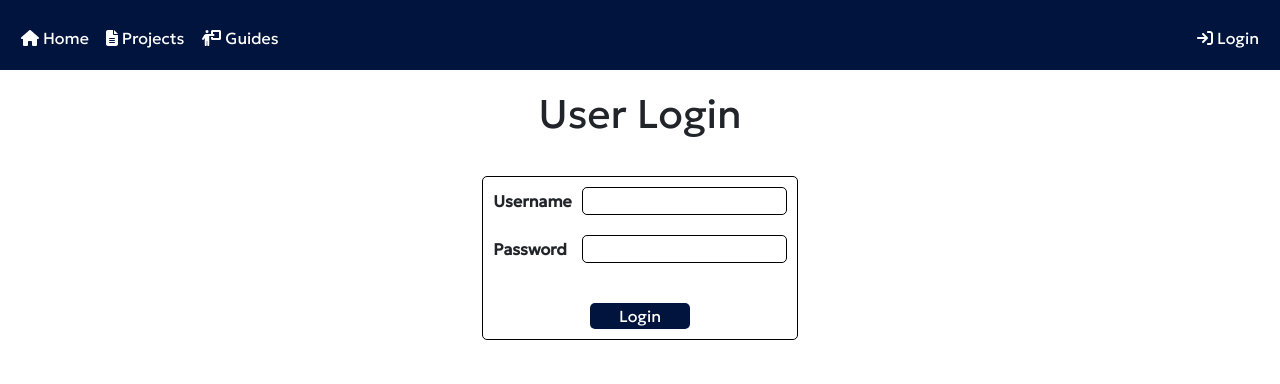
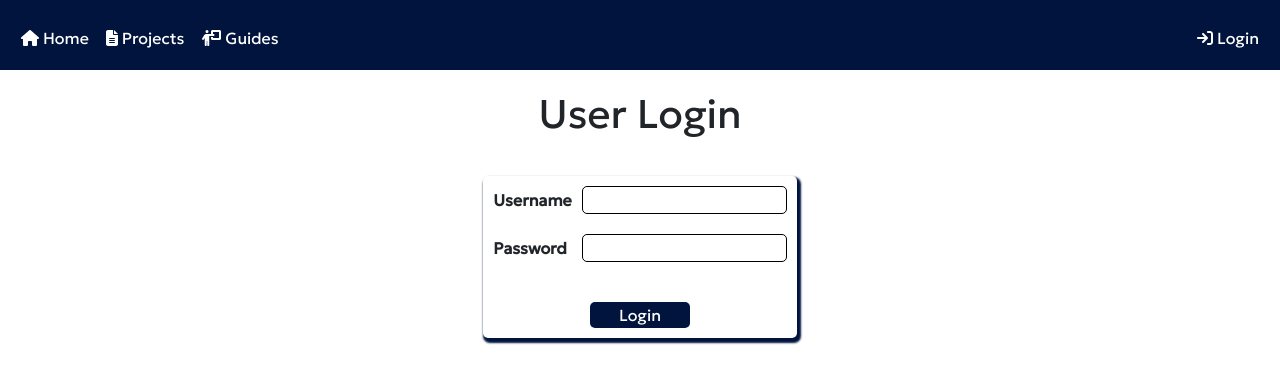
Before and after one commit to Investment-Analysis-Project/mini-project-project-manager-cet, a React (Create React App) app in the folder client/: page /login in a window 1280 px wide. Shown: the top 384 px of the page. Built offline with nearby package versions, Linux system fonts and the light colour scheme.

Commit message:
Colors changed

```diff
--- a/client/src/components/guidefilter/guidefilter.css
+++ b/client/src/components/guidefilter/guidefilter.css
@@ -9,7 +9,7 @@
 .header{
     border-radius: 10px;
     margin-top: 20px;
-    background:#344e7e;
+    background: rgb(230, 118, 77);
     color: rgb(255, 255, 255);
     display: flex;
     flex-direction: column;
--- a/client/src/pages/login/login.css
+++ b/client/src/pages/login/login.css
@@ -7,7 +7,7 @@
 
 .loginform{
     margin-top: 30px;
-    border: 1.5px solid black;
+    box-shadow: 2px 3px 2px 2px #00143d;;
     border-radius: 5px;
     padding: 10px;
     display: flex;
@@ -49,5 +49,5 @@ button:focus{
 
 
 .logbut:active{
-    box-shadow: 0px 0px 2px 2px black;
+    background: coral;
   }
```
